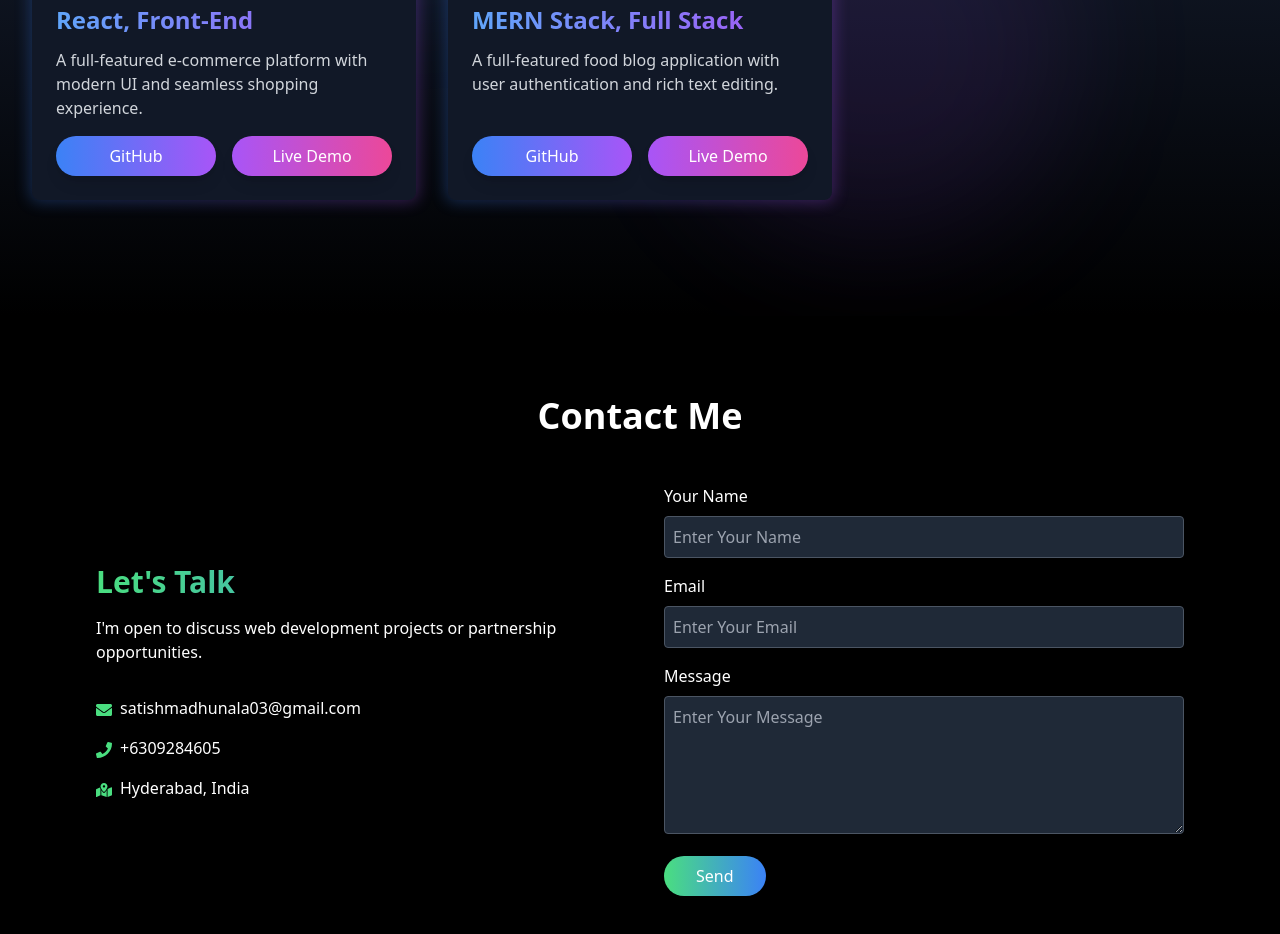
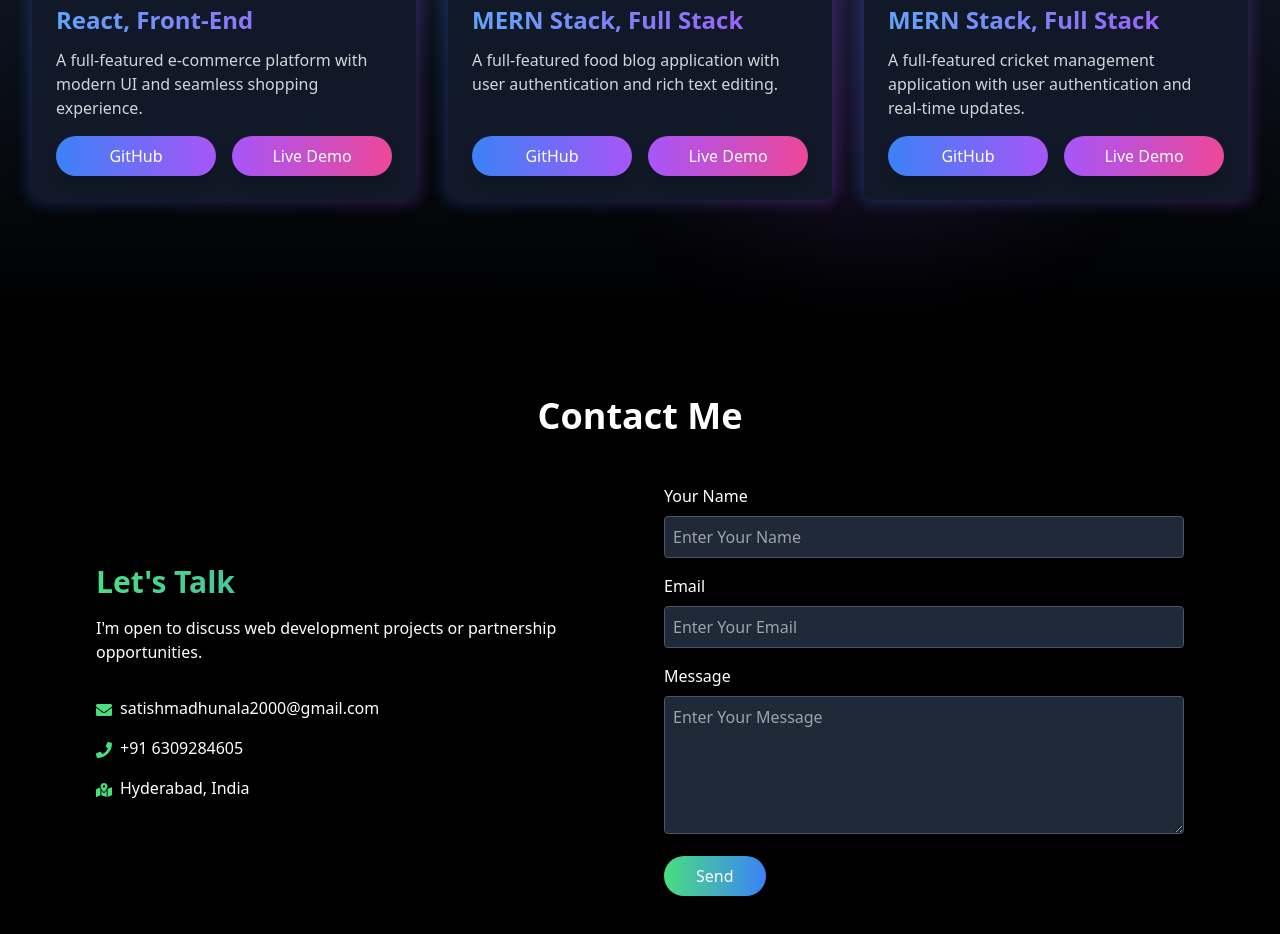
Before and after one commit to satishmadhunala1/portfolio, a React (Vite) app: page / in a window 1280 px wide. Shown: the part 2940-3874 px from the top of the page. Built offline with nearby package versions, Linux system fonts and the light colour scheme.

Commit message:
changes in contact details

```diff
--- a/src/components/Contact.jsx
+++ b/src/components/Contact.jsx
@@ -15,6 +15,7 @@ const Contact = () => {
         >
           Contact Me
         </motion.h2>
+
         <div className="flex flex-col md:flex-row items-center md:space-x-12">
           <motion.div
             className="flex-1"
@@ -23,28 +24,32 @@ const Contact = () => {
             viewport={{ once: false, amount: 0.5 }}
             transition={{ duration: 0.6 }}
           >
-            <h3
-              className="text-3xl font-bold text-transparent bg-clip-text bg-gradient-to-r
-              from-green-400 to-blue-500 mb-4"
-            >
+            <h3 className="text-3xl font-bold text-transparent bg-clip-text bg-gradient-to-r from-green-400 to-blue-500 mb-4">
               Let's Talk
             </h3>
-            <p>I'm open to discuss web development projects or partnership opportunities.</p>
+            <p>
+              I'm open to discuss web development projects or partnership
+              opportunities.
+            </p>
             <div className="mb-4 mt-8">
-              <FaEnvelope className="inline-block text-green-400 mr-2"></FaEnvelope>
-              <a href="mailto:youremail@example.com" className="hover:underline">
-                satishmadhunala03@gmail.com
+              <FaEnvelope className="inline-block text-green-400 mr-2" />
+              <a
+                href="mailto:satishmadhunala2000@gmail.com"
+                className="hover:underline"
+              >
+                satishmadhunala2000@gmail.com
               </a>
             </div>
             <div className="mb-4">
-              <FaPhone className="inline-block text-green-400 mr-2"></FaPhone>
-              <span>+6309284605</span>
+              <FaPhone className="inline-block text-green-400 mr-2" />
+              <span>+91 6309284605</span>
             </div>
             <div className="mb-4">
-              <FaMapMarkedAlt className="inline-block text-green-400 mr-2"></FaMapMarkedAlt>
+              <FaMapMarkedAlt className="inline-block text-green-400 mr-2" />
               <span>Hyderabad, India</span>
             </div>
           </motion.div>
+
           <motion.div
             className="flex-1 w-full"
             initial={{ opacity: 0, x: 100 }}
@@ -52,7 +57,11 @@ const Contact = () => {
             viewport={{ once: false, amount: 0.5 }}
             transition={{ duration: 0.6 }}
           >
-            <form className="space-y-4">
+            <form
+              action="https://formspree.io/f/xdkzpowy" // 🔁 Replace this with your real Formspree form ID
+              method="POST"
+              className="space-y-4"
+            >
               <motion.div
                 initial={{ opacity: 0, y: 20 }}
                 whileInView={{ opacity: 1, y: 0 }}
@@ -63,6 +72,8 @@ const Contact = () => {
                 </label>
                 <input
                   type="text"
+                  name="name"
+                  required
                   className="w-full p-2 rounded bg-gray-800 border border-gray-600 focus:outline-none focus:border-green-400"
                   placeholder="Enter Your Name"
                 />
@@ -76,7 +87,9 @@ const Contact = () => {
                   Email
                 </label>
                 <input
-                  type="text"
+                  type="email"
+                  name="email"
+                  required
                   className="w-full p-2 rounded bg-gray-800 border border-gray-600 focus:outline-none focus:border-green-400"
                   placeholder="Enter Your Email"
                 />
@@ -90,14 +103,16 @@ const Contact = () => {
                   Message
                 </label>
                 <textarea
-                  type="text"
+                  name="message"
+                  required
                   className="w-full p-2 rounded bg-gray-800 border border-gray-600 focus:outline-none focus:border-green-400"
                   rows="5"
                   placeholder="Enter Your Message"
                 />
               </motion.div>
               <motion.button
-                className="bg-gradient-to-r from-green-400 to-blue-500 text-white hidden md:inline transform transition-transform duration-300 hover:scale-105 px-8 py-2 rounded-full"
+                type="submit"
+                className="bg-gradient-to-r from-green-400 to-blue-500 text-white transform transition-transform duration-300 hover:scale-105 px-8 py-2 rounded-full"
                 initial={{ opacity: 0, scale: 0.8 }}
                 whileInView={{ opacity: 1, scale: 1 }}
                 transition={{ duration: 0.5, delay: 0.4 }}
--- a/src/components/Projects.jsx
+++ b/src/components/Projects.jsx
@@ -2,7 +2,8 @@ import React from "react";
 import { motion } from "framer-motion";
 import { useInView } from "react-intersection-observer";
 import EcommerceImage from "../assets/e-commerce.jpg";
-import FoodImage from "../assets/header_img.png"; // Assuming this is the food app image
+import FoodImage from "../assets/header_img.png";
+import CricketImg from "../assets/cricket_turf.jpg" // Assuming this is the food app image
 const projects = [
   {
     id: 1,
@@ -11,7 +12,7 @@ const projects = [
     technologies: ["React","Front-End" ],
     image: EcommerceImage,
     github: "https://github.com/satishmadhunala1/e-zone-react-app.git",
-    vercel: "https://e-commerce-five-phi-52.vercel.app/",
+    live: "https://e-commerce-five-phi-52.vercel.app/",
   },
   {
     id: 2,
@@ -22,13 +23,15 @@ const projects = [
     github: "https://github.com/satishmadhunala1/Food-app.git",
   },
 
-  // {
-  //   id: 3,
-  //   name: "Book MS",
-  //   technologies: "MERN Stack",
-  //   image: employeeMSImage,
-  //   github: "https://github.com/YouafKhan1",
-  // },
+  {
+    id: 3,
+    name: "Turf_Cricket App",
+    description: "A full-featured cricket management application with user authentication and real-time updates.",
+    technologies: ["MERN Stack", "Full Stack"],
+    image: CricketImg,
+    github: "https://github.com/satishmadhunala1/Turf_cricket.git",
+    live: "https://turf-cricket-frontend.onrender.com",
+  },
 ];
 
 const Projects = () => {
@@ -161,7 +164,7 @@ const Projects = () => {
                     GitHub
                   </motion.a>
                   <motion.a
-                    href={project.vercel}
+                    href={project.live}
                     className="flex-1 bg-gradient-to-r from-purple-500 to-pink-500 text-white px-4 py-2 rounded-full text-center font-medium shadow-lg hover:shadow-purple-500/20"
                     target="_blank"
                     rel="noopener noreferrer"
```
Also changed, not shown: src/assets/cricket_turf.jpg (added).
